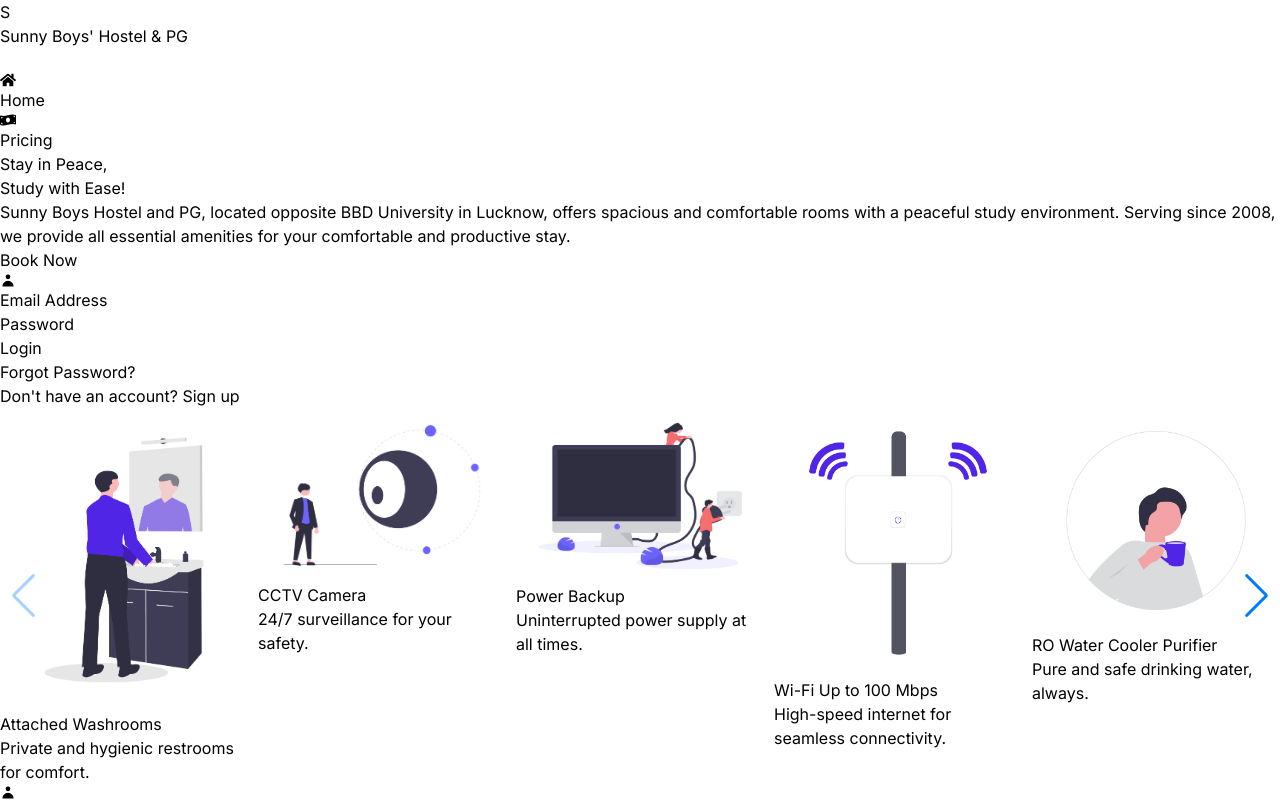
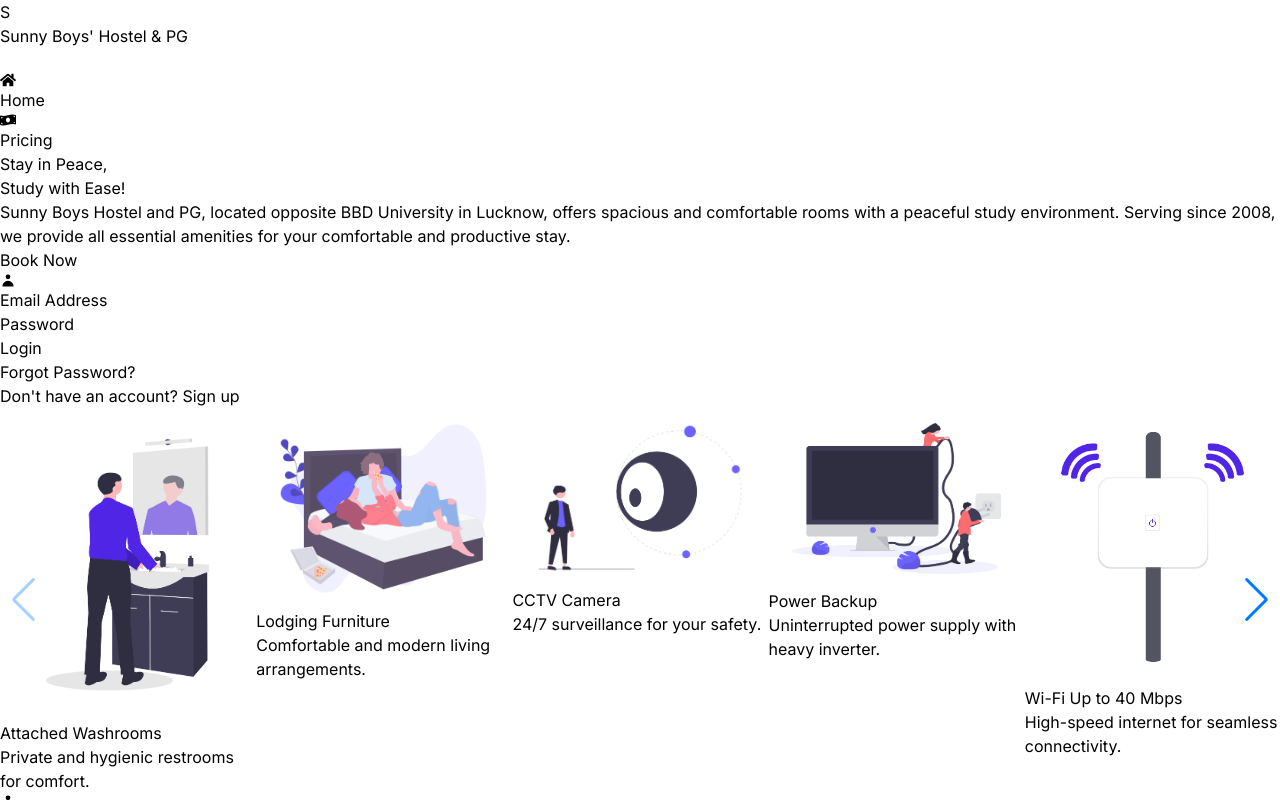
Before and after one commit to ahmadshanawar/nextJS_SunnyPG, a Next.js app in the folder nextjs-sunny-pg/: page / in a window 1280 px wide. Shown: the top 800 px of the page. Built offline with nearby package versions, Linux system fonts and the light colour scheme; what @supabase/auth-helpers-nextjs would draw is missing.

Commit message:
initial-prod

```diff
--- a/nextjs-sunny-pg/src/app/components/LandingPage.tsx
+++ b/nextjs-sunny-pg/src/app/components/LandingPage.tsx
@@ -2,15 +2,17 @@
 import { useRouter } from "next/navigation";
 import Login from "../login/page";
 import Features from "./features";
+import useUserStore from "@/lib/store/userStore";
 
 export const LandingPage = () => {
   const router = useRouter();
+  const { userId } = useUserStore();
   return (
     <div className="container mx-auto px-4 lg:px-8">
       <div className="flex flex-wrap items-center">
         {/* Left Section: Text */}
         <div className="mt-8 w-full lg:w-2/3 mb-1 lg:mb-0">
-          <div className="ml-8 max-w-3xl">
+          <div className="ml-4 max-w-3xl">
             <h1 className="text-4xl font-bold leading-snug tracking-tight text-gray-800 lg:text-4xl xl:text-5xl dark:text-purple-800">
               Stay in Peace,
             </h1>
@@ -35,9 +37,7 @@
         </div>
         {/* Right Section: Image */}
         <div className="hidden lg:flex w-full lg:w-1/3 lg:justify-end">
-          <div className="w-full sm:w-[80%] lg:w-[90%]">
-            <Login />
-          </div>
+          <div className="w-full sm:w-[80%] lg:w-[90%]">{!userId && <Login />}</div>
         </div>
       </div>
       <Features />
--- a/nextjs-sunny-pg/src/app/components/features.tsx
+++ b/nextjs-sunny-pg/src/app/components/features.tsx
@@ -30,8 +30,8 @@
     <div className="my-6 mx-auto">
       <Swiper
         modules={[Navigation]}
-        spaceBetween={10.0}
-        slidesPerView={1}
+        spaceBetween={1}
+        slidesPerView={1.25}
         navigation
         breakpoints={{
           640: { slidesPerView: 2 },
@@ -41,7 +41,7 @@
         className="w-full"
       >
         {featuresData.map((feature: any, index: number) => (
-          <SwiperSlide key={index} className="ml-9">
+          <SwiperSlide key={index} className="ml-2">
             <FeatureCard
               title={feature.title}
               subtext={feature.subtext}
--- a/nextjs-sunny-pg/src/app/components/featuresData.js
+++ b/nextjs-sunny-pg/src/app/components/featuresData.js
@@ -14,23 +14,28 @@
     image: <Image src={Washroom} alt="CCTV Camera" className="w-full h-full" />,
   },
   {
+    title: "Lodging Furniture",
+    subtext: "Comfortable and modern living arrangements.",
+    image: <Image src={Furniture} alt="CCTV Camera" className="w-full h-full" />,
+  },
+  {
     title: "CCTV Camera",
     subtext: "24/7 surveillance for your safety.",
     image: <Image src={Camera} alt="CCTV Camera" className="w-full h-full" />,
   },
   {
     title: "Power Backup",
-    subtext: "Uninterrupted power supply at all times.",
+    subtext: "Uninterrupted power supply with heavy inverter.",
     image: <Image src={Power} alt="CCTV Camera" className="w-full h-full" />,
   },
   {
-    title: "Wi-Fi Up to 100 Mbps",
+    title: "Wi-Fi Up to 40 Mbps",
     subtext: "High-speed internet for seamless connectivity.",
     image: <Image src={Wifi} alt="CCTV Camera" className="w-full h-full" />,
   },
   {
     title: "RO Water Cooler Purifier",
-    subtext: "Pure and safe drinking water, always.",
+    subtext: "Pure and safe drinking water, always!",
     image: <Image src={Water} alt="CCTV Camera" className="w-full h-full" />,
   },
   {
@@ -39,9 +44,4 @@
       "A person will be available for safty security and any help required at all times.",
     image: <Image src={Security} alt="CCTV Camera" className="w-full h-full" />,
   },
-  {
-    title: "Lodging Furniture",
-    subtext: "Comfortable and modern living arrangements.",
-    image: <Image src={Furniture} alt="CCTV Camera" className="w-full h-full" />
-  },
 ];
--- a/nextjs-sunny-pg/src/app/user-dashboard/helpers/compressImage.ts
+++ b/nextjs-sunny-pg/src/app/user-dashboard/helpers/compressImage.ts
@@ -4,8 +4,8 @@
   file: File
 ): Promise<File | null | undefined> => {
   const options = {
-    maxSizeMB: 0.15, // Maximum size in MB
-    maxWidthOrHeight: 640, // Maximum width or height
+    maxSizeMB: 0.25, // Maximum size in MB
+    maxWidthOrHeight: 1024, // Maximum width or height
     useWebWorker: true, // Use web worker for better performance
   };
 
--- a/nextjs-sunny-pg/src/app/user-dashboard/id-upload.tsx
+++ b/nextjs-sunny-pg/src/app/user-dashboard/id-upload.tsx
@@ -145,8 +145,8 @@
             src={imageUrl || User}
             alt="uploaded preview"
             className="w-full h-20"
-            height={150}
-            width={150}
+            height={250}
+            width={250}
           />
         )}
       </div>
```
Also changed, not shown: nextjs-sunny-pg/src/app/pricing/page.tsx (+4 -4 lines).
